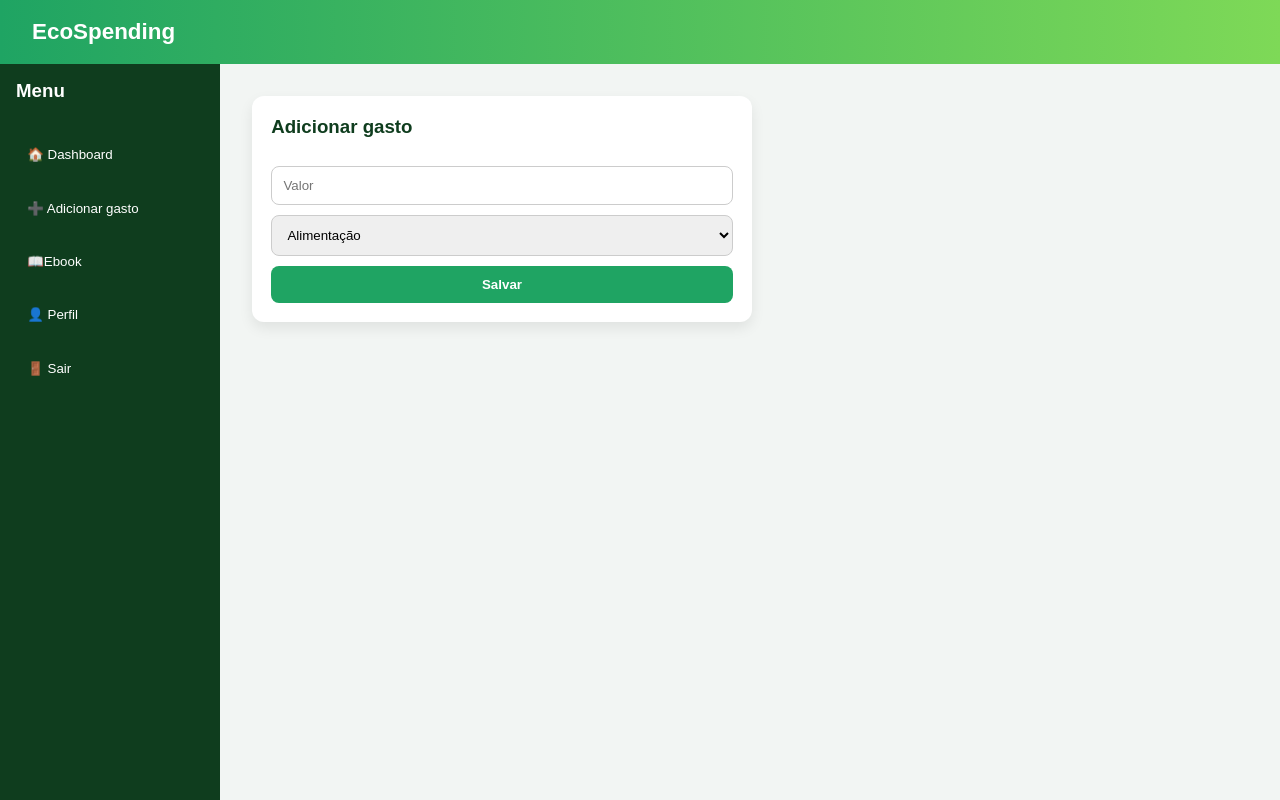
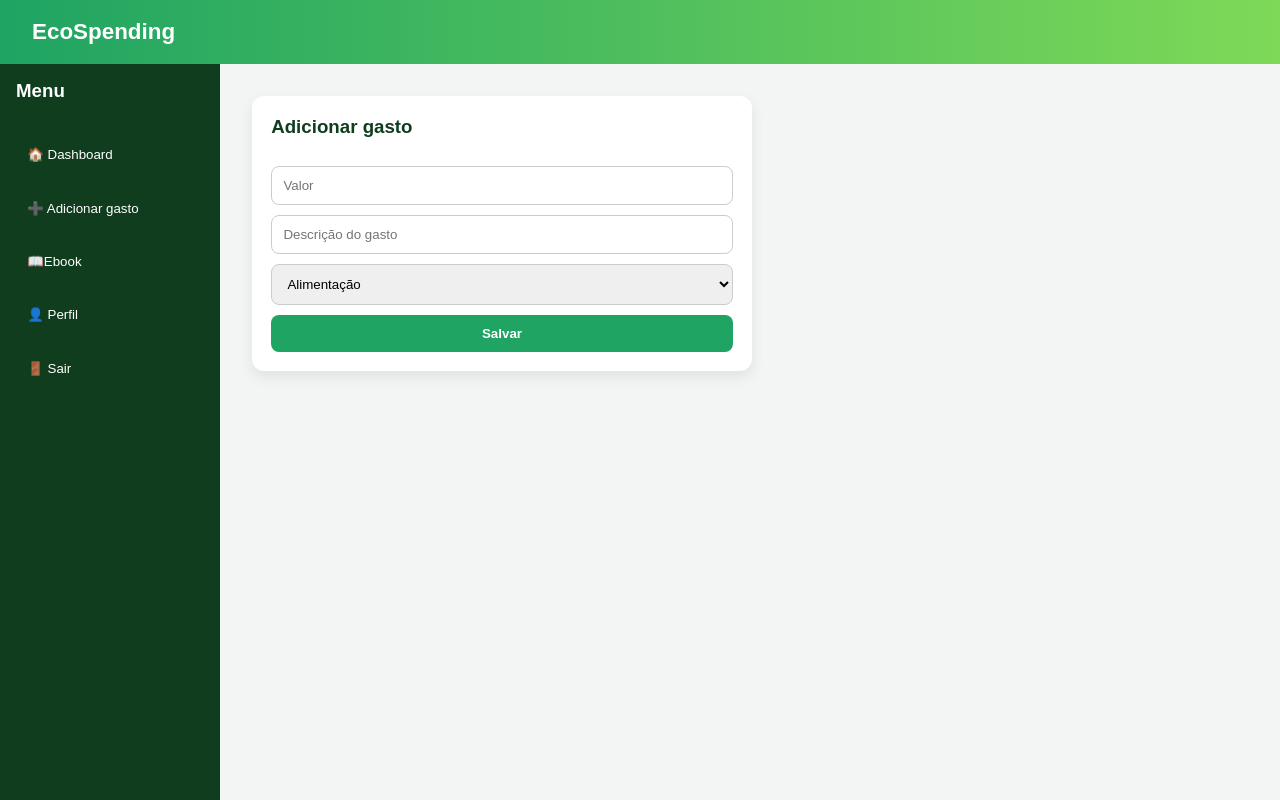
Before and after one commit to nicolasbslie/ProjetoIntegrador, a website: page src/index.html in a window 1280 px wide. Both pictures are taken after a click on the button "➕ Adicionar gasto". Drawn offline with Linux system fonts and the light colour scheme; files that its build step writes are made by us from their sources.

Commit message:
feat: criando funcionalidade de descrição de gasto

```diff
--- a/src/index.html
+++ b/src/index.html
@@ -86,6 +86,8 @@
       <div class="card" style="max-width:500px;">
         <h3>Adicionar gasto</h3>
         <input type="number" placeholder="Valor" />
+        <input type="text" placeholder="Descrição do gasto" />
+
         <select>
           <option>Alimentação</option>
           <option>Transporte</option>
@@ -95,6 +97,7 @@
           <option>Contas(Luz, água)</option>
           <option>Outro</option>
         </select>
+
         <button class="primary">Salvar</button>
       </div>
     </div>
```
